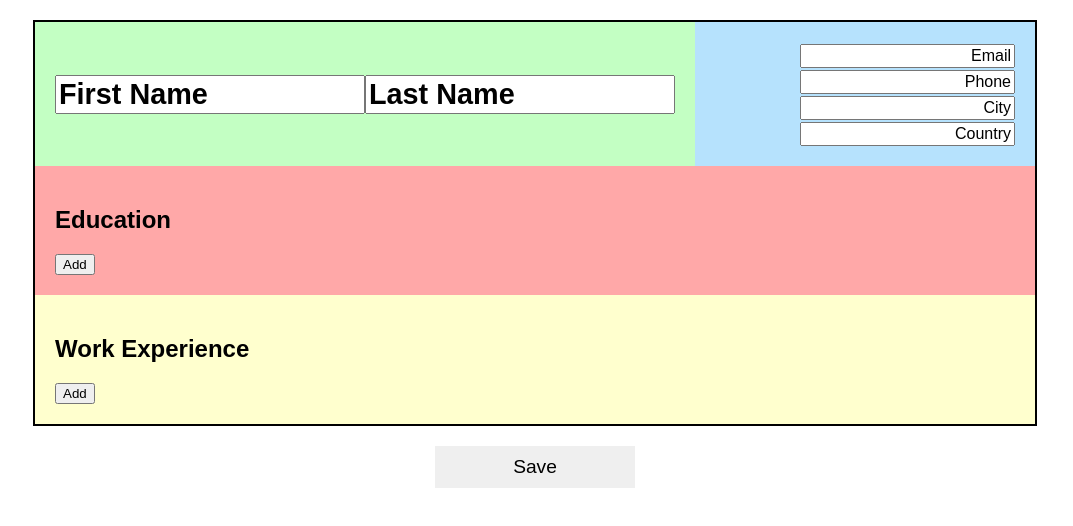
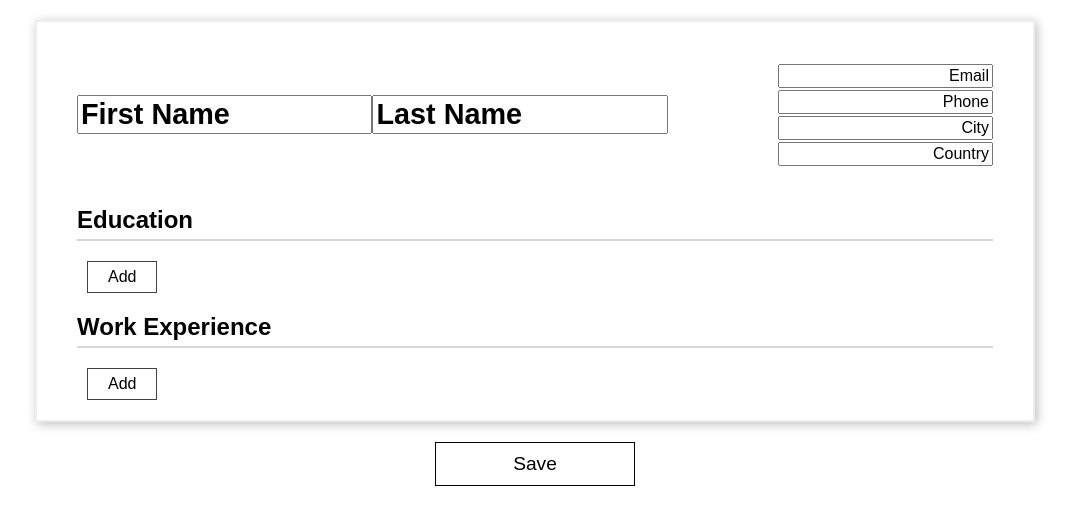
Before and after one commit to cjsellwood/cv_project, a React (Create React App) app: page / in a window 1280 px wide. Both pictures are taken after a click on the button "Edit". Shown: the top 526 px of the page, without its empty margins (105-1178 px from the left). Built offline with nearby package versions, Linux system fonts and the light colour scheme.

Commit message:
Finished styling

```diff
--- a/src/App.css
+++ b/src/App.css
@@ -1,10 +1,46 @@
 .main {
-  border: 2px solid rgb(0, 0, 0);
+  border: 2px solid rgba(185, 185, 185, 0.253);
+  box-shadow: 2px 2px 10px rgba(0, 0, 0, 0.267);
   width: 1000px;
   margin: 20px auto;
+  padding: 20px;
 }
 
 .top-row {
   display: grid;
   grid-template-columns: 66% 34%;
 }
+
+.deleteButton {
+  margin: 0 auto;
+  margin: 5px auto;
+  font-size: 1rem;
+  padding: 6px 15px;
+  background-color: rgb(255, 255, 255);
+  color: rgb(0, 0, 0);
+  border: 1px solid rgb(65, 65, 65);
+  outline: none;
+  cursor: pointer;
+}
+
+.deleteButton:hover {
+  background-color: rgb(200, 200, 200);
+}
+
+.addButton {
+  margin-left: 10px;
+  padding: 6px 20px;
+  font-size: 1rem;
+  display: block;
+  background-color: black;
+  color: white;
+  background-color: rgb(255, 255, 255);
+  color: rgb(0, 0, 0);
+  border: 1px solid rgb(65, 65, 65);
+  outline: none;
+  cursor: pointer;
+}
+
+.addButton:hover {
+  background-color: rgb(200, 200, 200);
+}
--- a/src/components/Contact/Contact.css
+++ b/src/components/Contact/Contact.css
@@ -1,5 +1,5 @@
 .contact {
-  background-color: rgb(182, 226, 253);
+  background-color: rgb(255, 255, 255);
   padding: 20px;
   text-align: right;
 }
--- a/src/components/EditButton/EditButton.css
+++ b/src/components/EditButton/EditButton.css
@@ -7,8 +7,10 @@
   outline: none;
   cursor: pointer;
   width: 200px;
+  background-color: #fff;
+  border: 1px solid black;
 }
 
 .editButton:hover {
-  background-color: rgb(204, 204, 204);
+  background-color: rgb(200, 200, 200);
 }
--- a/src/components/Education/Education.css
+++ b/src/components/Education/Education.css
@@ -1,4 +1,67 @@
 .education {
-  padding: 20px;
-  background-color: rgb(255, 168, 168);
+  padding: 0 20px;
+  background-color: rgb(255, 255, 255);
 }
+
+.educationForm {
+  display: flex;
+  flex-wrap: wrap;
+  /* background-color: rgb(246, 246, 246); */
+  margin: 5px 0;
+}
+
+.educationForm > div {
+  display: flex;
+  flex-direction: column;
+  padding: 10px;
+  width: 50%;
+}
+
+.educationForm input {
+  font-size: 1rem;
+}
+
+.educationForm label {
+  padding-bottom: 5px;
+}
+
+.educationForm .details {
+  width: 100%;
+}
+
+
+.section-title {
+  border-bottom: 2px solid rgb(214, 214, 214);
+  padding-bottom: 5px;
+}
+
+.displayDiv {
+  margin-bottom: 30px;
+}
+
+.displayDiv * {
+  margin: 0;
+  margin-block-end: 0;
+  margin-block-start: 0;
+}
+
+.displayDiv h3 {
+  margin-block-end: 8px;
+}
+
+.displayDiv h4 {
+  margin-block-end: 6px;
+}
+
+.displayDiv span {
+
+}
+
+.displayDiv p {
+  margin-block-start: 6px;
+}
+
+.displayDiv div {
+  display: flex;
+  justify-content: space-between;
+}
--- a/src/components/Education/Education.js
+++ b/src/components/Education/Education.js
@@ -7,7 +7,8 @@ const Education = (props) => {
 
   for (let i = 0; i < props.education.length; i++) {
     formsArray.push(
-      <form key={i}>
+      <form className="educationForm" key={i}>
+        <div>
           <label>Course Name</label>
           <input
             type="text"
@@ -17,6 +18,8 @@ const Education = (props) => {
             value={props.education[i].course}
             onChange={props.editEducation}
           />
+        </div>
+        <div>
           <label>Institution Name</label>
           <input
             type="text"
@@ -26,6 +29,8 @@ const Education = (props) => {
             value={props.education[i].name}
             onChange={props.editEducation}
           />
+        </div>
+        <div>
           <label>Start Year</label>
           <input
             type="text"
@@ -35,6 +40,8 @@ const Education = (props) => {
             value={props.education[i].start}
             onChange={props.editEducation}
           />
+        </div>
+        <div>
           <label>Finish Year</label>
           <input
             type="text"
@@ -44,6 +51,8 @@ const Education = (props) => {
             value={props.education[i].end}
             onChange={props.editEducation}
           />
+        </div>
+        <div className="details">
           <label>Details</label>
           <textarea
             type="text"
@@ -53,7 +62,9 @@ const Education = (props) => {
             value={props.education[i].details}
             onChange={props.editEducation}
           />
+        </div>
         <button
+          className="deleteButton"
           type="button"
           data-index={i}
           onClick={props.deleteEducationForm}
@@ -63,13 +74,16 @@ const Education = (props) => {
       </form>
     );
     displayArray.push(
-      <div key={i}>
+      <div className="displayDiv" key={i}>
+        <div>
           <h3>{props.education[i].course}</h3>
-        <h4>{props.education[i].name}</h4>
           <span>
             {props.education[i].start}{" "}
-          {props.education[i].start !== "" ? "-" : ""} {props.education[i].end}
+            {props.education[i].start !== "" ? "-" : ""}{" "}
+            {props.education[i].end}
           </span>
+        </div>
+        <h4>{props.education[i].name}</h4>
         <p>{props.education[i].details}</p>
       </div>
     );
@@ -77,10 +91,14 @@ const Education = (props) => {
 
   return (
     <section className="education">
-      <h2>Education</h2>
+      <h2 className="section-title">Education</h2>
       {props.editing ? formsArray : displayArray}
       {props.editing ? (
-        <button onClick={props.addEducationForm} type="button">
+        <button
+          className="addButton"
+          onClick={props.addEducationForm}
+          type="button"
+        >
           Add
         </button>
       ) : null}
--- a/src/components/Name/Name.css
+++ b/src/components/Name/Name.css
@@ -1,5 +1,5 @@
 .name {
-  background-color: rgb(195, 255, 195);
+  background-color: rgb(255, 255, 255);
   padding: 20px;
   display: flex;
   justify-content: left;
--- a/src/components/Work/Work.css
+++ b/src/components/Work/Work.css
@@ -1,4 +1,29 @@
 .work {
-  padding: 20px;
-  background-color: rgb(255, 255, 206);
+  padding: 0 20px;
+  background-color: rgb(255, 255, 255);
 }
+
+.workForm {
+  display: flex;
+  flex-wrap: wrap;
+  margin-bottom: 5px;
+}
+
+.workForm > div {
+  display: flex;
+  flex-direction: column;
+  padding: 10px;
+  width: 50%;
+}
+
+.workForm input {
+  font-size: 1rem;
+}
+
+.workForm label {
+  padding-bottom: 5px;
+}
+
+.workForm .details {
+  width: 100%;
+}
--- a/src/components/Work/Work.js
+++ b/src/components/Work/Work.js
@@ -6,7 +6,8 @@ const Work = (props) => {
   const displayArray = [];
   for (let i = 0; i < props.work.length; i++) {
     formsArray.push(
-      <form key={i}>
+      <form className="workForm" key={i}>
+        <div>
           <label>Role</label>
           <input
             type="text"
@@ -16,6 +17,9 @@ const Work = (props) => {
             value={props.work[i].role}
             onChange={props.editWork}
           />
+        </div>
+
+        <div>
           <label>Company</label>
           <input
             type="text"
@@ -25,6 +29,8 @@ const Work = (props) => {
             value={props.work[i].company}
             onChange={props.editWork}
           />
+        </div>
+        <div>
           <label>Start Year</label>
           <input
             type="text"
@@ -34,6 +40,8 @@ const Work = (props) => {
             value={props.work[i].start}
             onChange={props.editWork}
           />
+        </div>
+        <div>
           <label>Finish Year</label>
           <input
             type="text"
@@ -43,6 +51,8 @@ const Work = (props) => {
             value={props.work[i].end}
             onChange={props.editWork}
           />
+        </div>
+        <div className="details">
           <label>Details</label>
           <textarea
             type="text"
@@ -52,19 +62,28 @@ const Work = (props) => {
             value={props.work[i].details}
             onChange={props.editWork}
           />
-        <button type="button" data-index={i} onClick={props.deleteWorkForm}>
+        </div>
+        <button
+          className="deleteButton"
+          type="button"
+          data-index={i}
+          onClick={props.deleteWorkForm}
+        >
           Delete
         </button>
       </form>
     );
     displayArray.push(
-      <div key={i}>
+      <div className="displayDiv" key={i}>
+        <div>
           <h3>{props.work[i].role}</h3>
-        <h4>{props.work[i].company}</h4>
           <span>
             {props.work[i].start} {props.work[i].start !== "" ? "-" : ""}{" "}
             {props.work[i].end}
           </span>
+        </div>
+        <h4>{props.work[i].company}</h4>
+
         <p>{props.work[i].details}</p>
       </div>
     );
@@ -72,10 +91,10 @@ const Work = (props) => {
 
   return (
     <section className="work">
-      <h2>Work Experience</h2>
+      <h2 className="section-title">Work Experience</h2>
       {props.editing ? formsArray : displayArray}
       {props.editing ? (
-        <button onClick={props.addWorkForm} type="button">
+        <button className="addButton" onClick={props.addWorkForm} type="button">
           Add
         </button>
       ) : null}
--- a/src/index.css
+++ b/src/index.css
@@ -3,10 +3,8 @@ body {
   font-family: Arial, Helvetica, sans-serif;
   -webkit-font-smoothing: antialiased;
   -moz-osx-font-smoothing: grayscale;
+}
+
+* {
   box-sizing: border-box;
 }
-
-code {
-  font-family: source-code-pro, Menlo, Monaco, Consolas, 'Courier New',
-    monospace;
-}
```
Lines whose indentation alone changed are shown as unchanged.
